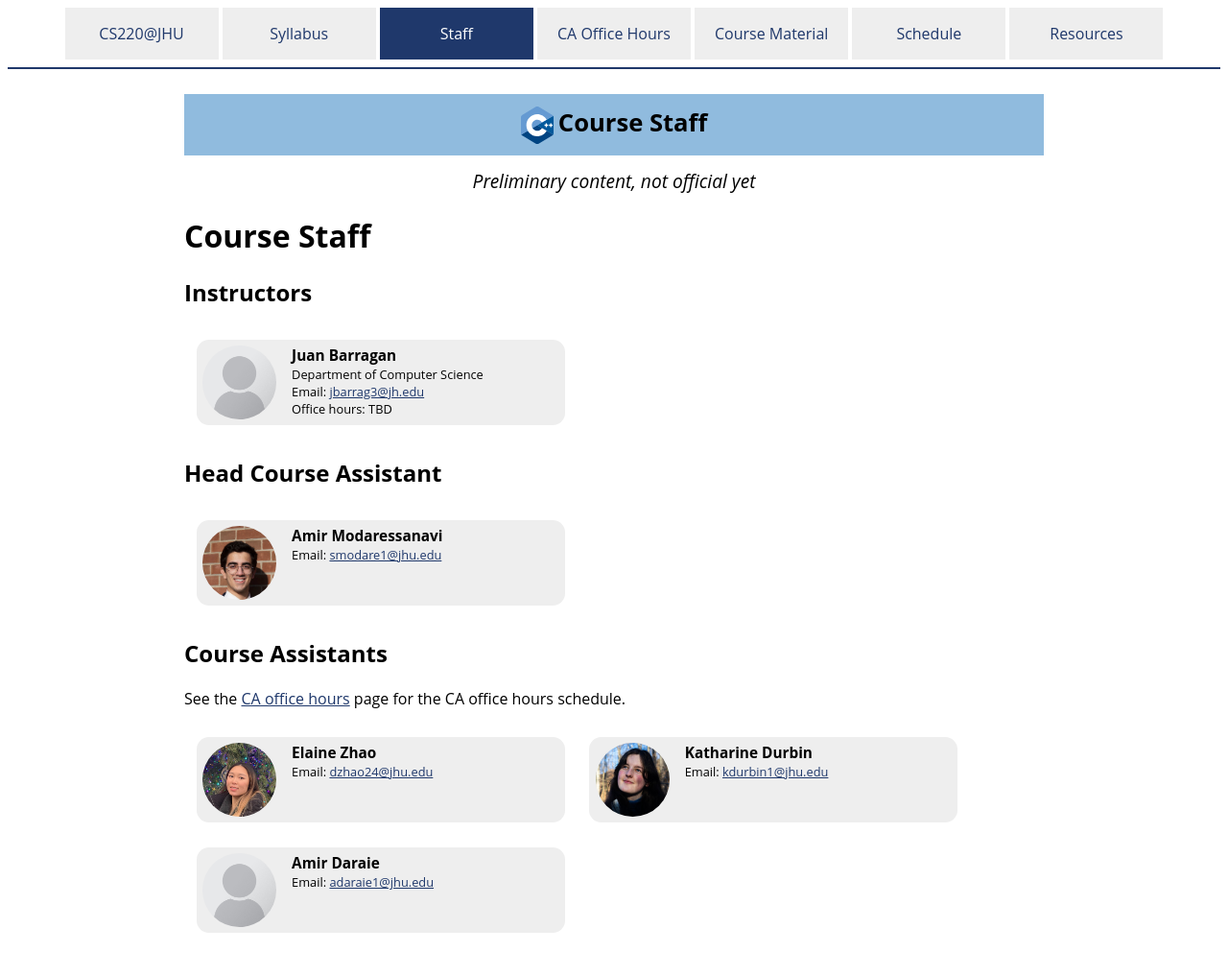
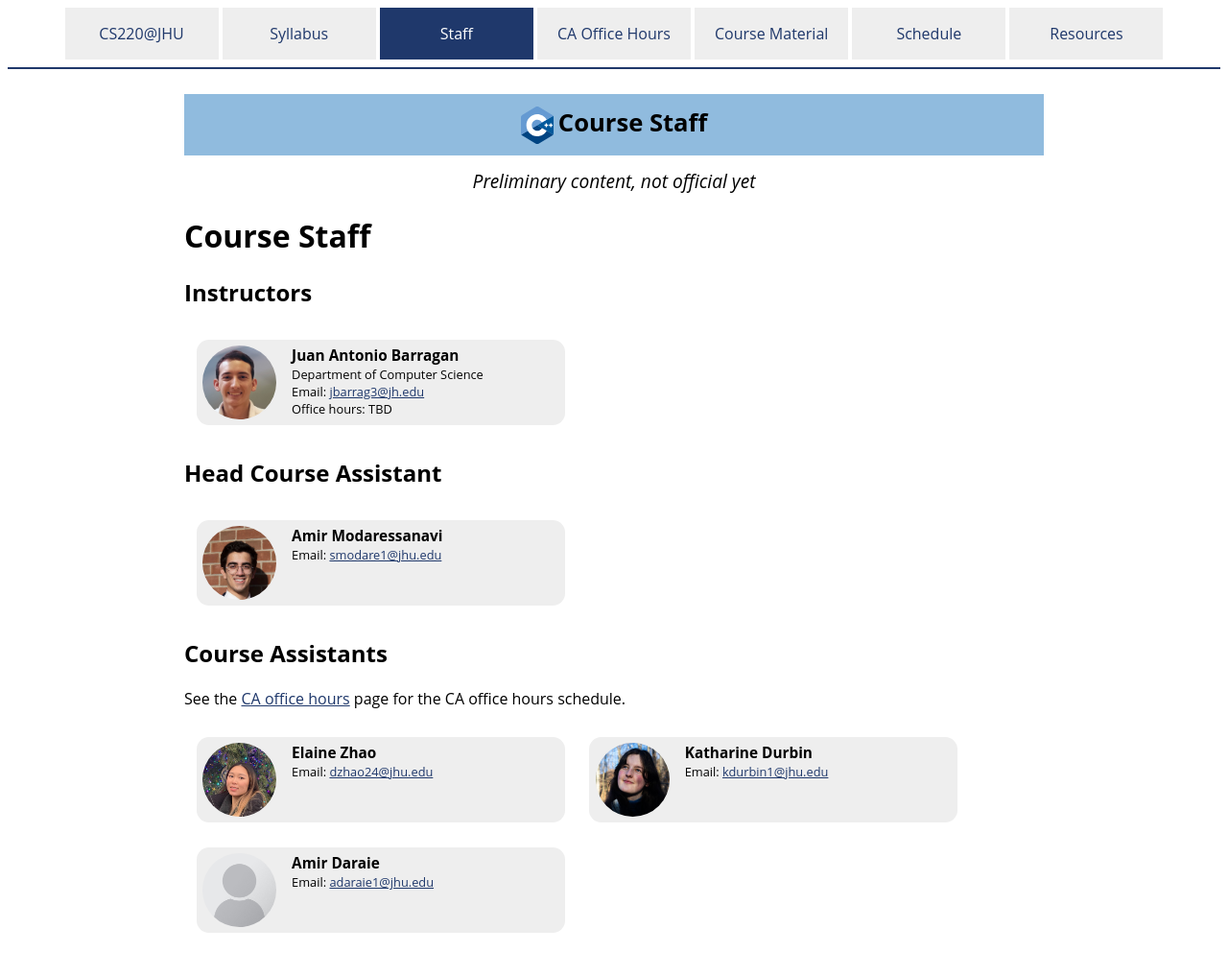
Before and after one commit to jhu-ip/cs220-summer24, a Jekyll site: the page built from staff.md, in a window 1280 px wide. Shown: the whole page at 96% size. Built offline with Jekyll 4.4.1, drawn with Linux system fonts in a browser that asks for light colours.

Commit message:
added juan picture

```diff
--- a/staff.md
+++ b/staff.md
@@ -11,11 +11,11 @@ category: "staff"
 <div class="card_container">
 
 <div class="card">
-  <img alt="Juan photo" src="{{site.baseurl}}/img/staffpix/placeholder.jpg">
+  <img alt="Juan photo" src="{{site.baseurl}}/img/staffpix/juanbarragan.jpg">
   <div class="details">
-   <span class="name_and_role">Juan Barragan</span><br>
+   <span class="name_and_role">Juan Antonio Barragan</span><br>
    Department of Computer Science<br>
-   Email: <a href="mailto:darvish@jhu.edu">jbarrag3@jh.edu</a><br>
+   Email: <a href="mailto:jbarrag3@jh.edu">jbarrag3@jh.edu</a><br>
    <!-- Web: <a class="external" target="_blank" href="https://github.com/jabarragann">https://github.com/jabarragann</a><br> -->
    Office hours: TBD
   </div>
```
Also changed, not shown: img/staffpix/juanbarragan.jpg (added).
